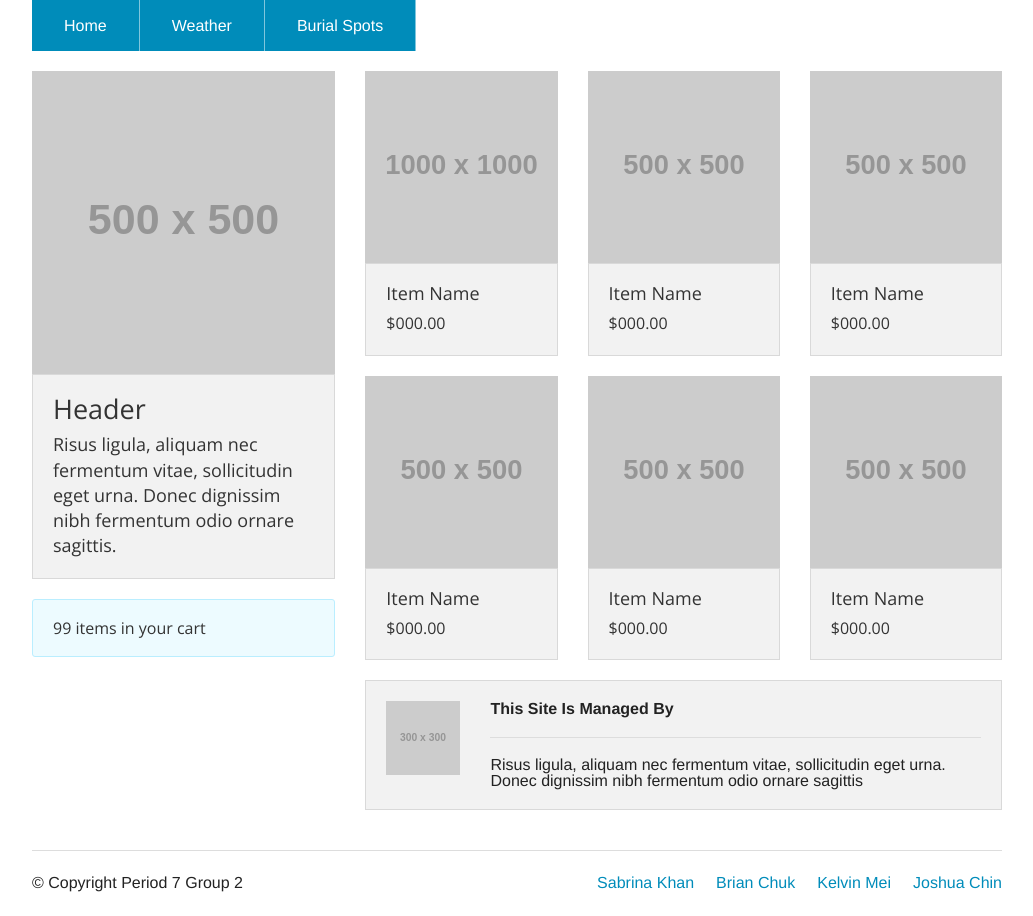
After one commit to stuycs-softdev/proj2-pd7-02-THE-ULTIMATE-MURDER-GUIDE, a Flask app: page /lawyer in a window 1280 px wide. The commit adds this page. Shown: the whole page, without its empty margins (123-1156 px from the left). Run offline with Flask 2, Linux system fonts and the light colour scheme; grey boxes labelled with a size stand in for pictures from a placeholder-image service; some libraries are stand-ins or nearby versions.

Commit message:
added lawyer template, waiting on API work

```diff
--- /dev/null
+++ b/templates/Lawyer.html
@@ -0,0 +1,181 @@
+<!doctype html>
+<html class="no-js" lang="en">
+  <head>
+    <meta charset="utf-8" />
+    <meta name="viewport" content="width=device-width, initial-scale=1.0" />
+    <title>Lawyer Ratings</title>
+    <link rel="stylesheet" href="{{ url_for('static', filename='css/foundation.css') }}" />
+    <script src="{{ url_for('static', filename='js/vendor/custom.modernizr.js') }}"></script>
+  </head>
+  <body>
+    <!--________________________________________________________________________-->
+
+    <div class="row">
+      <div class="large-12 columns">
+
+	<!-- Navigation -->
+
+        <ul class="button-group">
+          <li><a href="/home" class="button">Home</a></li>
+          <li><a href="/weather" class="button">Weather</a></li>
+          <li><a href="/maps" class="button">Burial Spots</a></li>
+	</ul>
+
+	<!-- End Navigation -->
+
+<div class="row">
+
+  <!-- Side Bar -->
+
+        <div class="large-4 small-12 columns">
+
+          <img src="http://placehold.it/500x500&text=Logo">
+
+          <div class="hide-for-small panel">
+            <h3>Header</h3>
+            <h5 class="subheader">Risus ligula, aliquam nec fermentum vitae, sollicitudin eget urna. Donec dignissim nibh fermentum odio ornare sagittis.
+            </h5>
+          </div>
+
+          <a href="#">
+          <div class="panel callout radius">
+            <h6>99  items in your cart</h6>
+          </div>
+          </a>
+
+        </div>
+
+    <!-- End Side Bar -->
+
+
+    <!-- Thumbnails -->
+
+        <div class="large-8 columns">
+          <div class="row">
+
+            <div class="large-4 small-6 columns">
+              <img src="http://placehold.it/1000x1000&text=Thumbnail">
+
+              <div class="panel">
+                <h5>Item Name</h5>
+                <h6 class="subheader">$000.00</h6>
+              </div>
+            </div>
+
+            <div class="large-4 small-6 columns">
+              <img src="http://placehold.it/500x500&text=Thumbnail">
+
+              <div class="panel">
+                <h5>Item Name</h5>
+                <h6 class="subheader">$000.00</h6>
+              </div>
+            </div>
+
+            <div class="large-4 small-6 columns">
+              <img src="http://placehold.it/500x500&text=Thumbnail">
+
+              <div class="panel">
+                <h5>Item Name</h5>
+                <h6 class="subheader">$000.00</h6>
+              </div>
+            </div>
+
+            <div class="large-4 small-6 columns">
+              <img src="http://placehold.it/500x500&text=Thumbnail">
+
+              <div class="panel">
+                <h5>Item Name</h5>
+                <h6 class="subheader">$000.00</h6>
+              </div>
+            </div>
+
+            <div class="large-4 small-6 columns">
+              <img src="http://placehold.it/500x500&text=Thumbnail">
+
+              <div class="panel">
+                <h5>Item Name</h5>
+                <h6 class="subheader">$000.00</h6>
+              </div>
+            </div>
+
+            <div class="large-4 small-6 columns">
+              <img src="http://placehold.it/500x500&text=Thumbnail">
+
+              <div class="panel">
+                <h5>Item Name</h5>
+                <h6 class="subheader">$000.00</h6>
+              </div>
+            </div>
+          </div>
+
+    <!-- End Thumbnails -->
+
+
+    <!-- Managed By -->
+          <div class="row">
+            <div class="large-12 columns">
+              <div class="panel">
+                <div class="row">
+
+                  <div class="large-2 small-6 columns">
+                    <img src="http://placehold.it/300x300&text=Site Owner">
+                  </div>
+
+                  <div class="large-10 small-6 columns">
+                    <strong>This Site Is Managed By<hr/></strong>
+
+                    Risus ligula, aliquam nec fermentum vitae, sollicitudin eget urna. Donec dignissim nibh fermentum odio ornare sagittis
+                  </div>
+
+                </div>
+              </div>
+            </div>
+
+    <!-- End Managed By -->
+
+          </div>
+        </div>
+      </div>
+
+
+	<!-- Footer -->
+
+        <footer class="row">
+          <div class="large-12 columns"><hr />
+            <div class="row">
+
+              <div class="large-6 columns">
+                <p>© Copyright Period 7 Group 2</p>
+              </div>
+
+              <div class="large-6 columns">
+                <ul class="inline-list right">
+                  <li><a href="https://www.facebook.com/sabrina.khan.716?fref=ts">Sabrina Khan</a></li>
+                  <li><a href="https://www.facebook.com/W0odchuk">Brian Chuk</a></li>
+                  <li><a href="https://www.facebook.com/its.only.lifee">Kelvin Mei</a></li>
+                  <li><a href="https://www.facebook.com/joshua.chin.104?fref=ts">Joshua Chin</a></li>
+                </ul>
+              </div>
+
+            </div>
+          </div>
+	</footer>
+
+	<!-- End Footer -->
+
+
+      </div>
+    </div>
+
+
+
+
+    <!--________________________________________________________________________-->
+
+    <script src="{{ url_for('static', filename='js/jquery.js')}}"></script>
+    <script src="{{ url_for('static', filename='js/foundation.min.js')}}"></script>
+    <script>
+      $(document).foundation();
+    </script>
+  </body>
+</html>
--- a/templates/Weather.html
+++ b/templates/Weather.html
@@ -17,7 +17,7 @@
 
         <ul class="button-group">
           <li><a href="/home" class="button">Home</a></li>
-          <li><a href="/maps" class="button">Maps</a></li>
+          <li><a href="/maps" class="button">Burial Spots</a></li>
           <li><a href="/lawyer" class="button">Lawyer</a></li>
         </ul>
 
```
